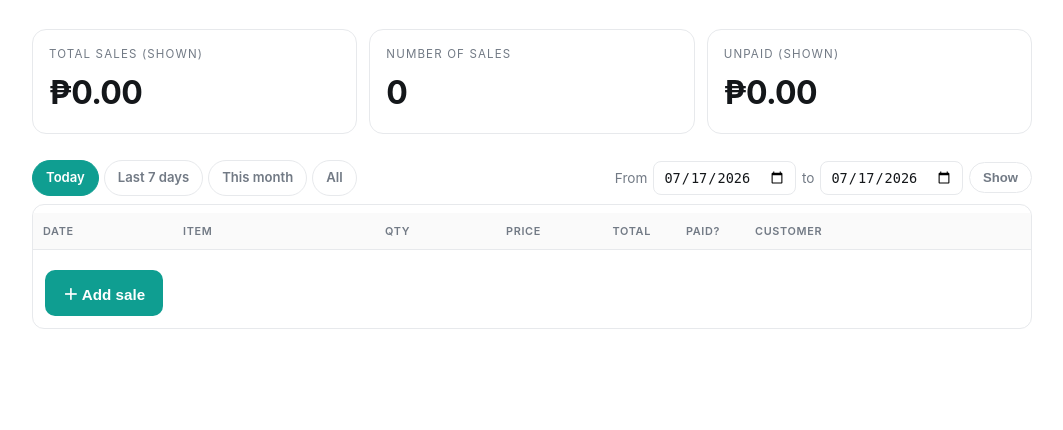
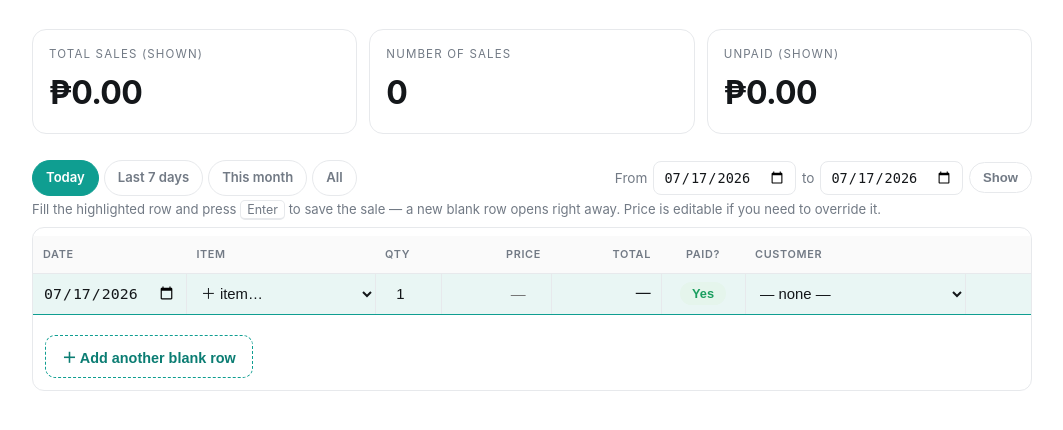
Before and after one commit to vvapsam/awaken-inventory-system, a FastAPI app: page /sales in a window 1280 px wide. Shown: the part 139-569 px from the top of the page, without its empty margins (108-1171 px from the left). Run offline with FastAPI, Linux system fonts and the light colour scheme; the visitor is signed in with stand-in values (Sample User, id 1); tables that the repository leaves empty hold one stand-in row (values such as "Sample post"); lists and menus that the app fills with data are empty; parts of the project's set-up code (start-up, migrations or seed data) failed here and were passed over.

Commit message:
Sales sheet: Enter-to-commit with ready entry row; editable Price with override

```diff
--- a/app/main.py
+++ b/app/main.py
@@ -1014,13 +1014,18 @@ async def api_sale_create(request: Request, db: Session = Depends(get_db)):
         qty = 1
     paid = bool(data.get("paid", True))
     cid = data.get("customer_id") or None
+    up = data.get("unit_price")
+    try:
+        up = float(up) if up not in (None, "") else float(p.selling_price)
+    except (ValueError, TypeError):
+        up = float(p.selling_price)
     sale = Sale(staff_id=staff.id, sold_at=_sold_dt_from_date(data.get("date")),
                 is_credit=(not paid), customer_id=cid,
                 payment_method=(None if not paid else "cash"))
     db.add(sale)
     db.flush()
     db.add(SaleItem(sale_id=sale.id, product_id=p.id, quantity=qty,
-                    unit_price=p.selling_price, cost_price=p.cost_price))
+                    unit_price=up, cost_price=p.cost_price))
     db.commit()
     db.refresh(sale)
     return JSONResponse(_sale_row(sale))
@@ -1057,6 +1062,11 @@ async def api_sale_update(request: Request, sid: int, db: Session = Depends(get_
     if "qty" in data and it:
         try:
             it.quantity = max(1, int(data.get("qty")))
+        except (ValueError, TypeError):
+            pass
+    if "unit_price" in data and it and data.get("unit_price") not in (None, ""):
+        try:
+            it.unit_price = float(data.get("unit_price"))
         except (ValueError, TypeError):
             pass
     db.commit()
--- a/app/templates/sales_sheet.html
+++ b/app/templates/sales_sheet.html
@@ -12,6 +12,8 @@
 .filter .pill2.on{background:var(--teal);border-color:var(--teal);color:#fff}
 .filter .range{display:flex;align-items:center;gap:6px;margin-left:auto;color:var(--muted);font-size:.85rem}
 .filter .range input{padding:7px 9px;border:1px solid var(--line);border-radius:8px;font-size:.85rem}
+.hint{color:var(--muted);font-size:.82rem;margin:2px 0 0}
+.hint kbd{background:#fff;border:1px solid var(--line);border-bottom-width:2px;border-radius:5px;padding:1px 6px;font-size:.78rem;font-family:inherit}
 .sheet-wrap{border:1px solid var(--line);border-radius:12px;overflow:hidden;margin-top:8px}
 table.sheet{width:100%;border-collapse:collapse;font-size:.93rem}
 table.sheet th{background:var(--panel);color:var(--muted);font-size:.68rem;text-transform:uppercase;letter-spacing:.06em;font-weight:600;text-align:left;padding:10px;border-bottom:1px solid var(--line)}
@@ -26,6 +28,7 @@ table.sheet th.st,table.sheet td.st{width:66px;text-align:center}
 table.sheet td input,table.sheet td select{width:100%;border:none;background:transparent;padding:10px;font-size:.93rem;color:var(--ink);outline:none}
 table.sheet td input:focus,table.sheet td select:focus{box-shadow:inset 0 0 0 2px var(--teal-tint)}
 table.sheet td.q input{text-align:center}
+table.sheet td.pr input{text-align:right}
 .cell{padding:10px}.cell.r{text-align:right;font-variant-numeric:tabular-nums}.cell.mut{color:var(--muted)}
 tr.entry{background:var(--teal-tint)}tr.entry td{border-bottom:1px solid var(--teal)}
 .pill{display:inline-block;padding:4px 12px;border-radius:999px;font-size:.8rem;font-weight:600;cursor:pointer;border:none}
@@ -36,7 +39,7 @@ tr.entry{background:var(--teal-tint)}tr.entry td{border-bottom:1px solid var(--t
 .inline-add{display:flex;gap:5px;padding:6px 8px;align-items:center}
 .inline-add input{border:1px solid var(--line)!important;border-radius:7px;padding:7px 9px!important}
 .addrow{padding:12px}
-.addrow button{display:inline-flex;align-items:center;gap:7px;background:var(--teal);color:#fff;border:none;border-radius:10px;padding:12px 18px;font-size:.95rem;font-weight:600;cursor:pointer}
+.addrow button{display:inline-flex;align-items:center;gap:7px;background:#fff;color:var(--teal-dark, #0b7d73);border:1px dashed var(--teal);border-radius:10px;padding:10px 16px;font-size:.9rem;font-weight:600;cursor:pointer}
 .savedmsg{background:#e5f5ec;border:1px solid #a9ddc0;color:#127a45;padding:9px 12px;border-radius:9px;margin:8px 0;font-size:.9rem}
 .sheet-mobile{display:none}
 @media (max-width:719px){ .sheet-desktop{display:none} .sheet-mobile{display:block} }
@@ -73,6 +76,7 @@ tr.entry{background:var(--teal-tint)}tr.entry td{border-bottom:1px solid var(--t
 
 <!-- ============ DESKTOP GRID ============ -->
 <div class="sheet-desktop">
+  <p class="hint">Fill the highlighted row and press <kbd>Enter</kbd> to save the sale — a new blank row opens right away. Price is editable if you need to override it.</p>
   <div class="sheet-wrap">
     <table class="sheet">
       <thead><tr>
@@ -82,7 +86,7 @@ tr.entry{background:var(--teal-tint)}tr.entry td{border-bottom:1px solid var(--t
       <tbody id="body"></tbody>
     </table>
     {% if can(staff, 'sales.create') %}
-    <div class="addrow"><button id="addbtn" type="button">＋ Add sale</button></div>
+    <div class="addrow"><button id="addbtn" type="button">＋ Add another blank row</button></div>
     {% endif %}
   </div>
 </div>
@@ -145,7 +149,7 @@ function makeRow(r){
     <td class="n"><input type="date" class="c-date" value="${r?r.date:TODAY}" ${dis}></td>
     <td><select class="c-prod" ${dis}>${prodOptions(r?r.product_id:'')}</select></td>
     <td class="q"><input type="number" class="c-qty" min="1" value="${r?r.qty:1}" ${dis}></td>
-    <td class="pr"><span class="cell r mut c-price">${r&&r.product_id?peso(r.unit_price):'—'}</span></td>
+    <td class="pr"><input type="number" step="0.01" min="0" class="c-price" placeholder="—" value="${r&&r.product_id?r.unit_price:''}" ${dis}></td>
     <td class="tt"><span class="cell r c-total">${r&&r.product_id?peso(r.total):'—'}</span></td>
     <td class="pd"><button class="pill ${(r?r.paid:true)?'yes':'no'} c-paid" ${dis}>${(r?r.paid:true)?'Yes':'No'}</button></td>
     <td class="cu c-cust"></td>
@@ -166,29 +170,31 @@ function onCustChange(tr, selEl){
     cell.innerHTML = `<div class="inline-add"><input class="c-newname" placeholder="Full name">
       <button class="addbtn c-addok">Add</button><span class="cdel c-addcancel">✕</span></div>`;
     const inp = cell.querySelector('.c-newname'); inp.focus();
+    inp.addEventListener('keydown', e=>{ if(e.key==='Enter'){ e.preventDefault(); e.stopPropagation(); cell.querySelector('.c-addok').click(); } });
     cell.querySelector('.c-addok').onclick = async () => {
       const name = inp.value.trim(); if(!name){ inp.focus(); return; }
       const res = await fetch('/api/customers',{method:'POST',headers:{'Content-Type':'application/json'},body:JSON.stringify({name})});
       if(res.ok){ const c = await res.json();
         if(!CUSTOMERS.find(x=>x.id==c.id)){ CUSTOMERS.push(c); CUSTOMERS.sort((a,b)=>a.name.localeCompare(b.name)); }
-        renderCust(tr, c.id, ''); save(tr);
+        renderCust(tr, c.id, ''); maybeSave(tr);
       }
     };
     cell.querySelector('.c-addcancel').onclick = () => renderCust(tr, prev, '');
-  } else { tr._custPrev = selEl.value; save(tr); }
+  } else { tr._custPrev = selEl.value; maybeSave(tr); }
 }
 function recalc(tr){
-  const p = prodById(tr.querySelector('.c-prod').value);
   const qty = parseInt(tr.querySelector('.c-qty').value)||1;
-  tr.querySelector('.c-price').textContent = p ? peso(p.price) : '—';
-  tr.querySelector('.c-total').textContent = p ? peso(p.price*qty) : '—';
+  const price = parseFloat(tr.querySelector('.c-price').value);
+  tr.querySelector('.c-total').textContent = isNaN(price) ? '—' : peso(price*qty);
 }
 function rowData(tr){
   const cs = tr.querySelector('.c-custsel');
+  const pv = parseFloat(tr.querySelector('.c-price').value);
   return {
     date: tr.querySelector('.c-date').value,
     product_id: tr.querySelector('.c-prod').value ? parseInt(tr.querySelector('.c-prod').value) : null,
     qty: parseInt(tr.querySelector('.c-qty').value)||1,
+    unit_price: isNaN(pv) ? null : pv,
     paid: tr.querySelector('.c-paid').classList.contains('yes'),
     customer_id: (cs && cs.value && cs.value!=='__add__') ? parseInt(cs.value) : null,
   };
@@ -200,9 +206,10 @@ function setStat(tr, s){
 }
 let timers = new WeakMap();
 function save(tr){ clearTimeout(timers.get(tr)); timers.set(tr, setTimeout(()=>doSave(tr), 350)); }
+function maybeSave(tr){ if(tr.dataset.id) save(tr); }   // saved rows autosave; entry rows wait for Enter
 async function doSave(tr){
   const d = rowData(tr);
-  if(!d.date || !d.product_id || !d.qty) return;   // required: Date, Item, Qty
+  if(!d.date || !d.product_id || !d.qty) return;        // required: Date, Item, Qty
   setStat(tr,'saving'); flag('Saving…');
   if(!tr.dataset.id){
     if(!CAN.create) return;
@@ -212,6 +219,8 @@ async function doSave(tr){
       const del = CAN.del ? '<span class="cdel" title="Delete">✕</span>' : '';
       tr.querySelector('.st').innerHTML = '<span class="c-stat cstat">✓</span> '+del;
       wireDelete(tr); setStat(tr,'ok'); footer(); flag('All changes saved');
+      const nrow = makeRow(null); body.appendChild(nrow);   // fresh row, ready to type
+      nrow.querySelector('.c-prod').focus();
     } else flag('Save failed');
   } else {
     if(!CAN.edit) return;
@@ -219,14 +228,24 @@ async function doSave(tr){
     if(res.ok){ setStat(tr,'ok'); footer(); flag('All changes saved'); } else flag('Save failed');
   }
 }
+function commitRow(tr){
+  clearTimeout(timers.get(tr));
+  const d = rowData(tr);
+  if(!d.date || !d.product_id || !d.qty){ tr.querySelector('.c-prod').focus(); return; }
+  doSave(tr);
+}
 function wire(tr, isEntry){
-  tr.querySelector('.c-prod').addEventListener('change', ()=>{ recalc(tr); save(tr); });
-  tr.querySelector('.c-qty').addEventListener('input', ()=>{ recalc(tr); save(tr); });
-  tr.querySelector('.c-date').addEventListener('change', ()=>save(tr));
-  const paid = tr.querySelector('.c-paid');
+  const prod = tr.querySelector('.c-prod'), qty = tr.querySelector('.c-qty'),
+        price = tr.querySelector('.c-price'), date = tr.querySelector('.c-date'),
+        paid = tr.querySelector('.c-paid');
+  prod.addEventListener('change', ()=>{ const p=prodById(prod.value); if(p) price.value=p.price; recalc(tr); maybeSave(tr); });
+  qty.addEventListener('input', ()=>{ recalc(tr); maybeSave(tr); });
+  price.addEventListener('input', ()=>{ recalc(tr); maybeSave(tr); });
+  date.addEventListener('change', ()=>maybeSave(tr));
   paid.addEventListener('click', ()=>{ if(paid.disabled) return;
     const yes = paid.classList.toggle('yes'); paid.classList.toggle('no',!yes);
-    paid.textContent = yes ? 'Yes' : 'No'; save(tr); });
+    paid.textContent = yes ? 'Yes' : 'No'; maybeSave(tr); });
+  tr.addEventListener('keydown', e=>{ if(e.key==='Enter'){ e.preventDefault(); commitRow(tr); } });
   if(!isEntry) wireDelete(tr);
 }
 function wireDelete(tr){
@@ -239,9 +258,10 @@ function footer(){
   let total=0, unpaid=0, count=0;
   body.querySelectorAll('tr').forEach(tr=>{
     if(!tr.dataset.id) return;
-    const p = prodById(tr.querySelector('.c-prod').value); if(!p) return;
     const qty = parseInt(tr.querySelector('.c-qty').value)||0;
-    const tot = p.price*qty; total+=tot; count++;
+    const price = parseFloat(tr.querySelector('.c-price').value);
+    if(isNaN(price)) return;
+    const tot = price*qty; total+=tot; count++;
     if(!tr.querySelector('.c-paid').classList.contains('yes')) unpaid+=tot;
   });
   document.getElementById('f-total').textContent = peso(total);
@@ -251,13 +271,12 @@ function footer(){
 function flag(t){ document.getElementById('saveflag-txt').textContent=t; }
 
 const addBtn = document.getElementById('addbtn');
-if(addBtn) addBtn.onclick = ()=>{
-  const tr = makeRow(null); body.appendChild(tr);
-  tr.querySelector('.c-prod').focus();
-  tr.scrollIntoView({block:'center',behavior:'smooth'});
-};
+if(addBtn) addBtn.onclick = ()=>{ const tr = makeRow(null); body.appendChild(tr);
+  tr.querySelector('.c-prod').focus(); tr.scrollIntoView({block:'center',behavior:'smooth'}); };
 
-// initial render
+// initial render: saved rows, then one ready entry row for fast keyboard entry
 for(const r of ROWS) body.appendChild(makeRow(r));
+if(CAN.create) body.appendChild(makeRow(null));
+footer();
 </script>
 {% endblock %}
```
